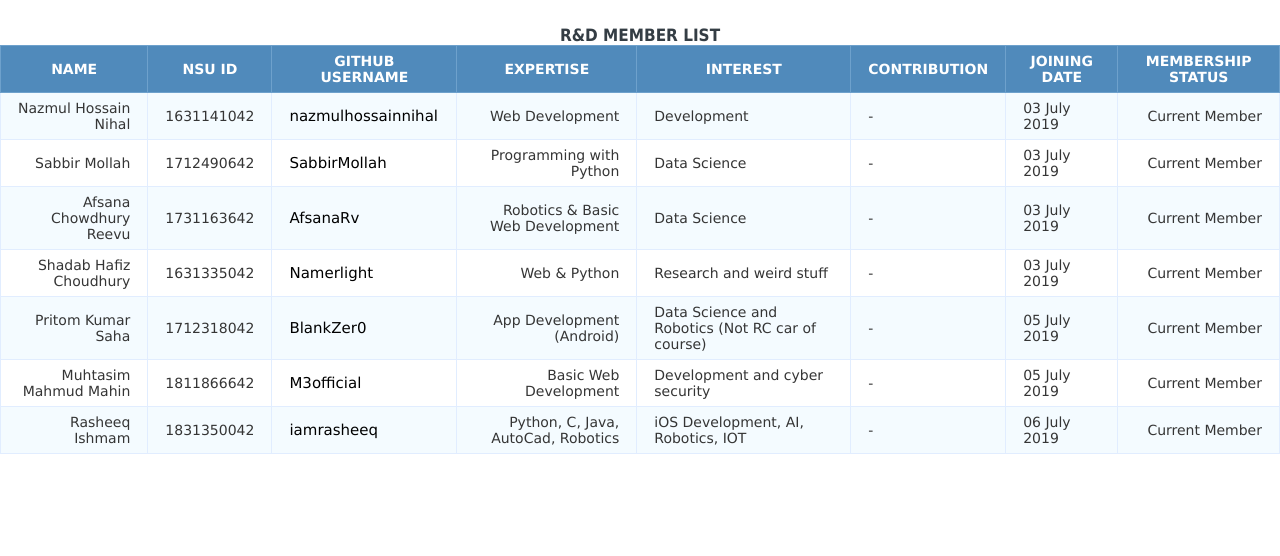
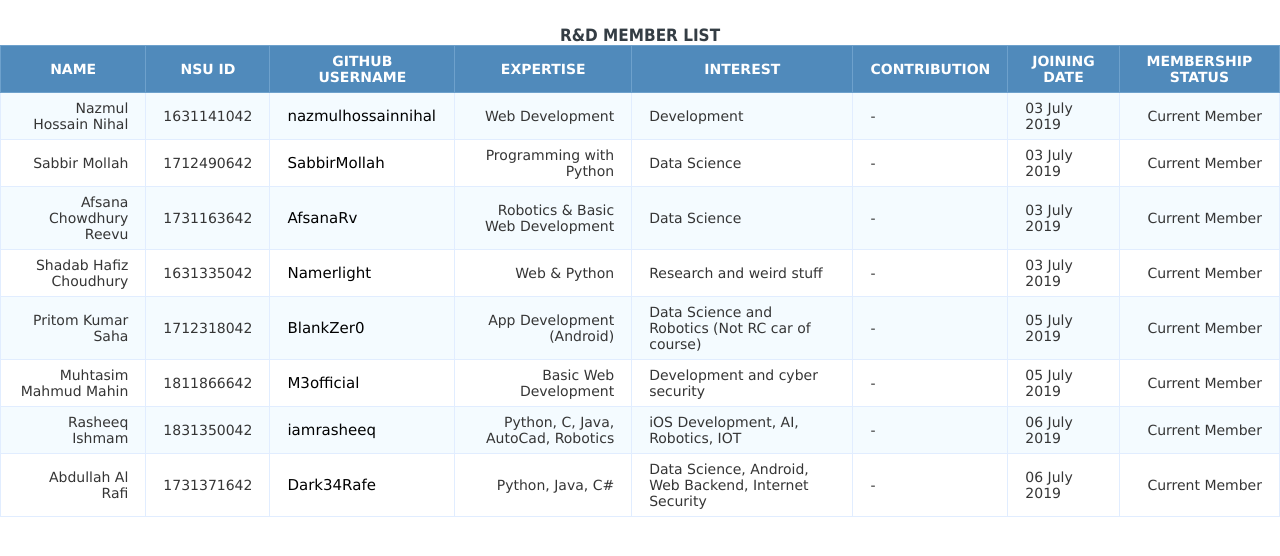
Before and after one commit to NSU-ACM-SC/Research-And-Development-Members, a plain HTML site: page index.html in a window 1280 px wide. Drawn offline with Linux system fonts and the light colour scheme.

Commit message:
New Entry: Abdullah Al Rafi, 1731371642

```diff
--- a/index.html
+++ b/index.html
@@ -110,6 +110,16 @@
 				<td>Current Member</td>
 			</tr>
 
+			<tr>
+				<td>Abdullah Al Rafi</td>
+				<td>1731371642</td>
+				<td><a href="https://github.com/Dark34Rafe" target="_blank">Dark34Rafe</a></td>
+				<td>Python, Java, C#</td>
+				<td>Data Science, Android, Web Backend, Internet Security</td>
+				<td> - </td>
+				<td>06 July 2019</td>
+				<td>Current Member</td>
+			</tr>
 
 		</tbody>
 	</table>
```
